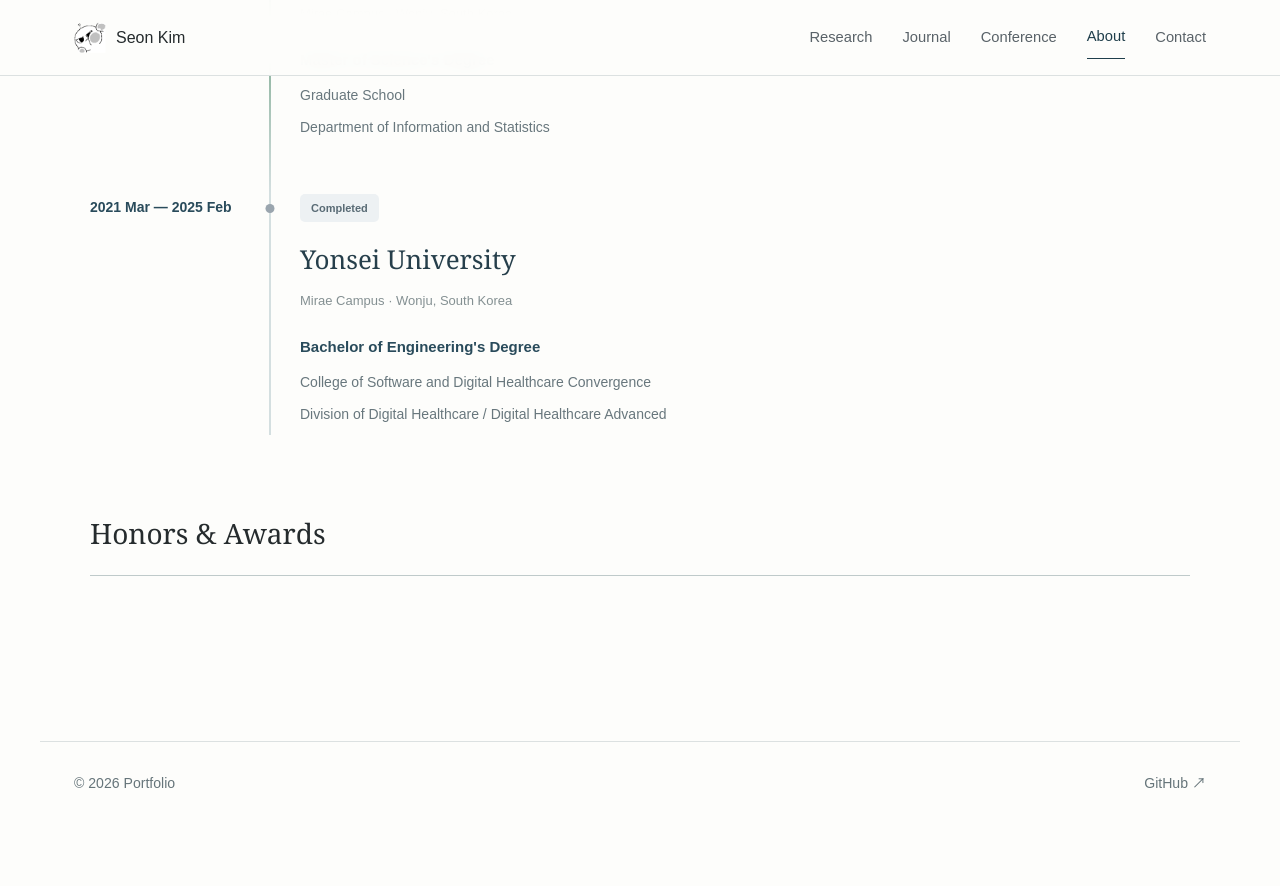
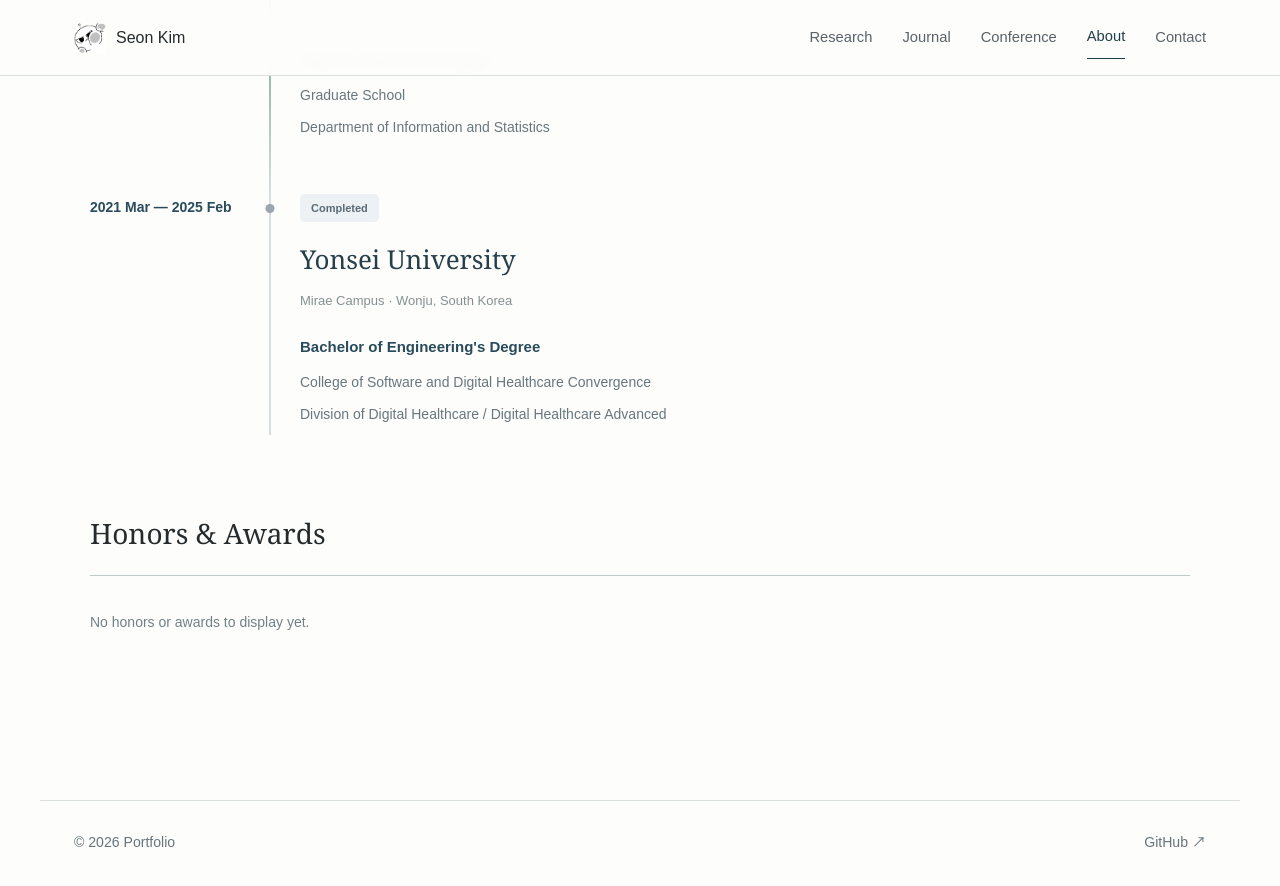
Before and after one commit to KSO012/KSO012.github.io, a Jekyll site: the page built from about.md, in a window 1280 px wide and 900 px high, scrolled down 859 px. Shown: the top 886 px of the window. Built offline with Jekyll 4.4.1, drawn with Linux system fonts in a browser that asks for light colours; before the commit the page ends 1700 px from its top, so only the background shows below that.

Commit message:
Update about.md

```diff
--- a/about.md
+++ b/about.md
@@ -135,6 +135,10 @@ permalink: /about/
       <h2>Honors &amp; Awards</h2>
     </div>
 
+    <p class="journal-empty">
+      No honors or awards to display yet.
+    </p>
+
   </section>
 
 </div>
```
